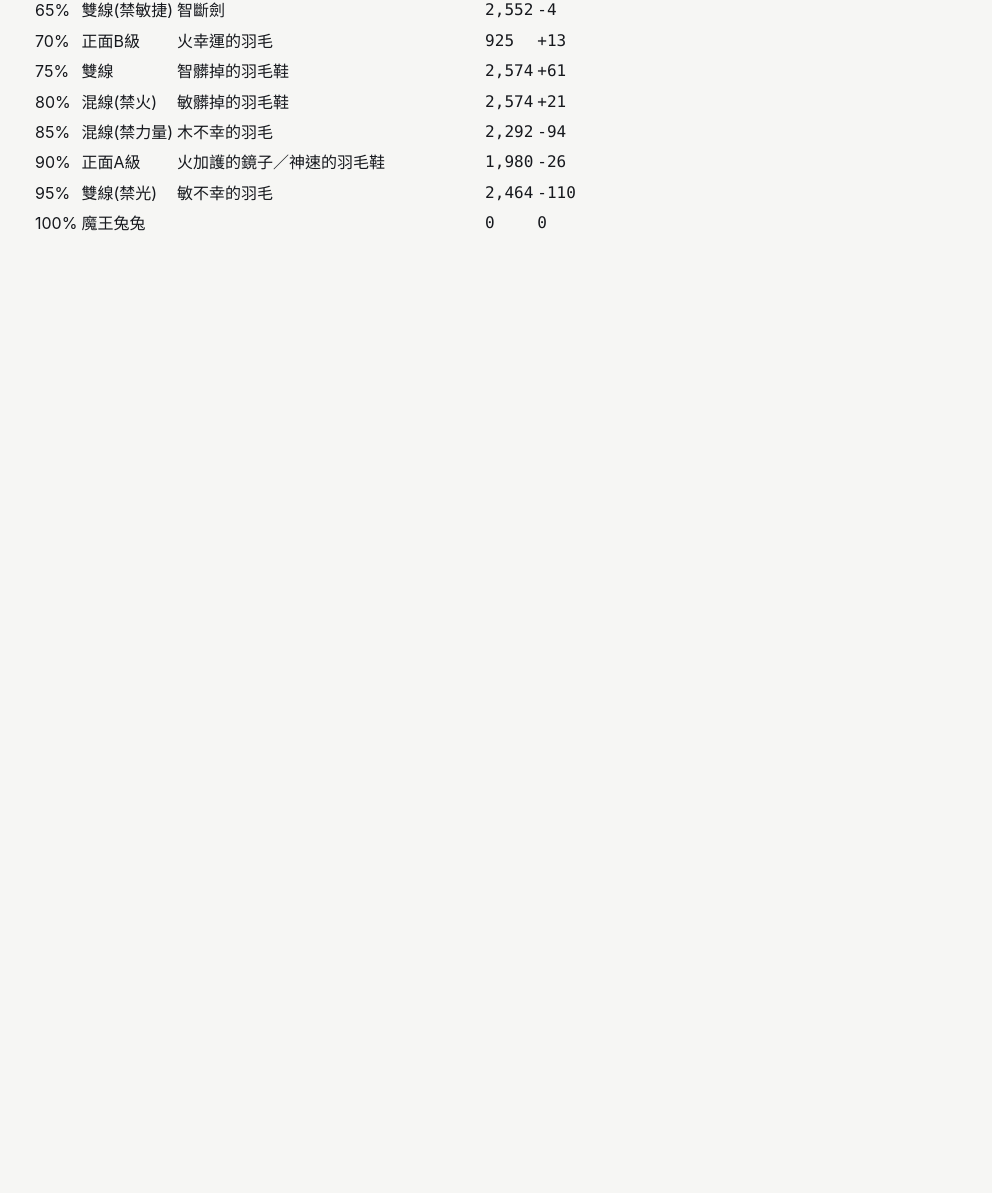
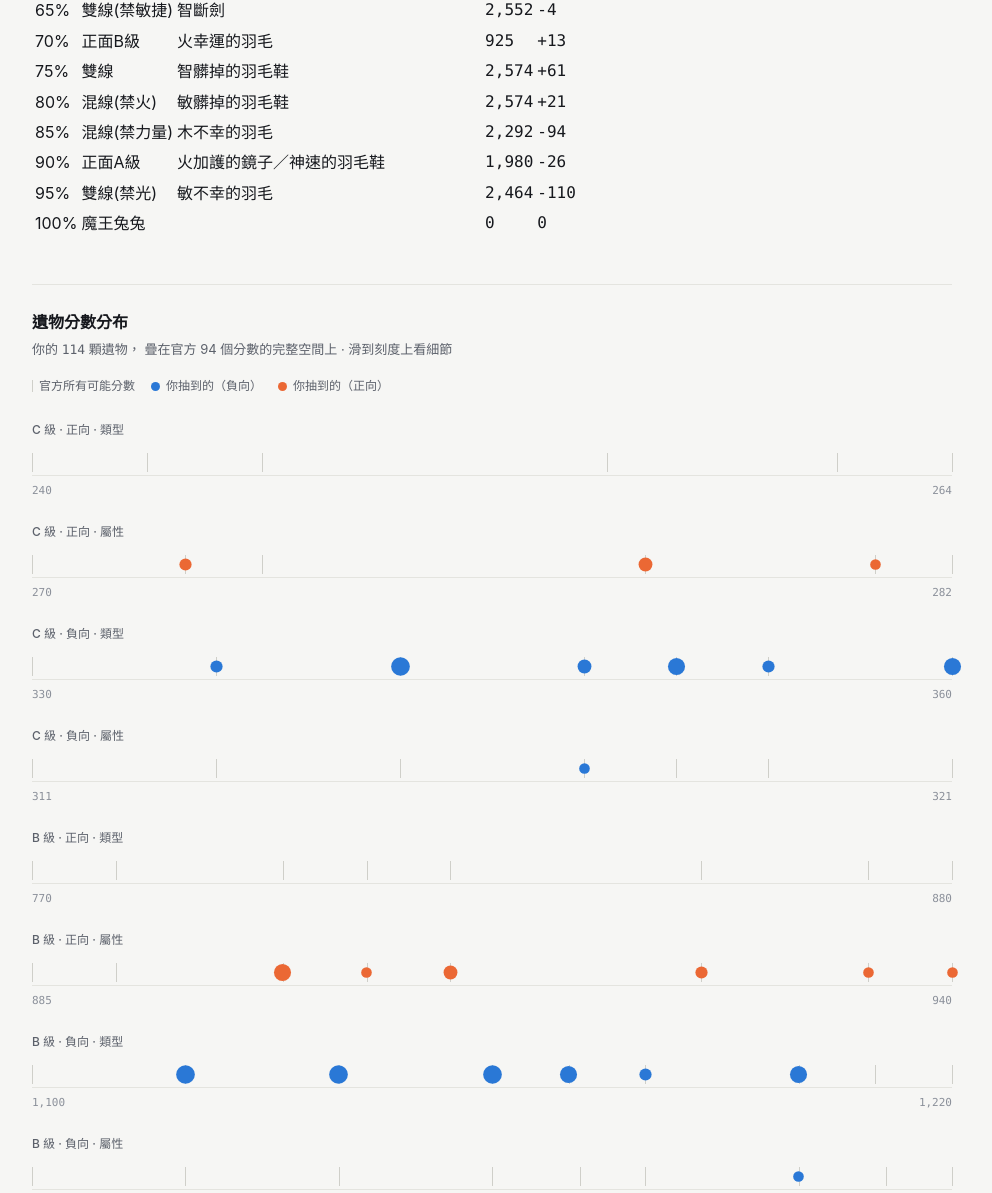
Before and after one commit to YeeDaniel/lr-maze-statistic, a website with bundled scripts: page index.html in a window 1280 px wide. Shown: the part 1219-2412 px from the top of the page, without its empty margins (148-1140 px from the left). Before the commit the page ends 1523 px from the top, so only its background shows below. Built offline with nearby package versions, Linux system fonts and the light colour scheme.

Commit message:
feat: 分數分布移植到 view-dist，補上正向類型三組

```diff
--- a/css/app.css
+++ b/css/app.css
@@ -44,8 +44,8 @@ h1{font-size:21px;font-weight:600;margin:0;letter-spacing:.01em}
 #detail{overflow-x:auto}
 .detail th,.detail td{white-space:nowrap}
 
-.dist{margin:44px 0 0;padding-top:24px;border-top:1px solid var(--line)}
-.dist h2{font-size:16px;font-weight:600;margin:0}
+#dist{margin:44px 0 0;padding-top:24px;border-top:1px solid var(--line)}
+#dist h2{font-size:16px;font-weight:600;margin:0}
 .dlg{display:flex;flex-wrap:wrap;gap:16px;font-size:12px;color:var(--ink2);margin:16px 0 24px}
 .dlg span{display:flex;align-items:center;gap:6px}
 .dlg i{width:9px;height:9px;border-radius:50%;display:block;box-sizing:border-box}
@@ -57,12 +57,22 @@ h1{font-size:21px;font-weight:600;margin:0;letter-spacing:.01em}
 .drow{display:grid;grid-template-columns:126px minmax(0,1fr);align-items:end;gap:14px;margin-bottom:5px}
 .rl{font-size:12px;color:var(--ink2);padding-bottom:3px;line-height:1.4}
 .plot{position:relative;border-bottom:1px solid var(--line)}
-.dot{position:absolute;width:9px;height:9px;border-radius:50%;transform:translateX(-50%);box-sizing:border-box}
 .gd{position:absolute;top:2px;bottom:0;width:1px;background:var(--line2);opacity:.9}
-.axis{position:relative;height:18px;margin-left:140px}
 .tk{position:absolute;top:2px;font-size:11px;color:var(--ink3);transform:translateX(-50%);
     font-family:var(--mono);font-variant-numeric:tabular-nums}
 @media (max-width:620px){
   .drow{grid-template-columns:98px minmax(0,1fr);gap:10px}
-  .axis{margin-left:108px}
 }
+
+/* 分布圖：每個面板一條刻度尺（.axis），刻度（.tick）用 left:% 沿軸定位，
+   有命中的刻度疊上圓點（.dot）；未命中的只留一條細線當官方分數的刻度標記 */
+.panel{margin:0 0 22px}
+.plabel{font-size:12px;color:var(--ink2);margin:0 0 10px;font-weight:500}
+.axis{position:relative;height:26px;border-bottom:1px solid var(--line)}
+.tick{position:absolute;top:0;bottom:0;cursor:default}
+.tick::before{content:'';position:absolute;left:0;top:3px;bottom:3px;width:1px;background:var(--line2)}
+.tick:hover::before{background:var(--ink3)}
+.dot{position:absolute;left:0;top:50%;width:9px;height:9px;margin:-4.5px 0 0 -4.5px;
+     border-radius:50%;box-sizing:border-box;cursor:pointer}
+.prange{display:flex;justify-content:space-between;font-size:11px;color:var(--ink3);
+        font-family:var(--mono);font-variant-numeric:tabular-nums;margin-top:6px}
--- a/js/main.js
+++ b/js/main.js
@@ -3,6 +3,7 @@ import * as store from './store.js';
 import { meanBasis, meanByCheckpoint } from './stats.js';
 import * as viewChart from './view-chart.js';
 import * as viewDetail from './view-detail.js';
+import * as viewDist from './view-dist.js';
 
 /** localStorage 被禁時退回記憶體，功能照常，只是關掉就沒了 */
 function pickStorage() {
@@ -110,6 +111,7 @@ document.getElementById('modes').addEventListener('click', e => {
 
 register(viewChart, document.getElementById('c'));
 register(viewDetail, document.getElementById('detail'));
+register(viewDist, document.getElementById('dist'));
 
 recompute();
 render();
--- /dev/null
+++ b/js/view-dist.js
@@ -0,0 +1,73 @@
+import { RELICS } from './official.js';
+import { PROG } from './config.js';
+import { esc } from './esc.js';
+
+/**
+ * 把官方十二組分數攤成刻度，疊上實測命中次數與出處。
+ */
+export function buildPanels(runs) {
+  const hits = new Map();   // score -> string[]（出處）
+  for (const run of runs) {
+    run.cells.forEach((cell, i) => {
+      if (!cell.score) return;
+      if (!hits.has(cell.score)) hits.set(cell.score, []);
+      hits.get(cell.score).push(`${run.name} ${PROG[i]}`);
+    });
+  }
+
+  return Object.entries(RELICS).map(([key, rows]) => ({
+    key,
+    ticks: rows.map(([score, name]) => {
+      const from = hits.get(score) || [];
+      return { score, name, hits: from.length, from };
+    })
+  }));
+}
+
+let root = null;
+
+export function mount(el, _actions) { root = el; }   // 分布圖不需要 actions，簽章統一
+
+export function update(state) {
+  const panels = buildPanels(state.runs.filter(r => state.visible.has(r.id)));
+  const observed = panels.reduce((a, p) =>
+    a + p.ticks.reduce((b, t) => b + t.hits, 0), 0);
+
+  root.innerHTML = `
+    <h2>遺物分數分布</h2>
+    <p class="sub">你的 <span class="num">${observed}</span> 顆遺物，
+      疊在官方 94 個分數的完整空間上 · 滑到刻度上看細節</p>
+    <div class="dlg">
+      <span><i style="width:1px;height:12px;border-radius:0;background:var(--line2)"></i>官方所有可能分數</span>
+      <span><i style="background:#2a78d6"></i>你抽到的（負向）</span>
+      <span><i style="background:#eb6834"></i>你抽到的（正向）</span>
+    </div>
+    ${panels.map(p => renderPanel(p)).join('')}`;
+}
+
+function renderPanel(panel) {
+  const [grade, sign, kind] = panel.key.split('|');
+  const scores = panel.ticks.map(t => t.score);
+  const lo = Math.min(...scores), hi = Math.max(...scores);
+  const span = hi - lo || 1;
+  const colour = sign === '負' ? '#2a78d6' : '#eb6834';
+
+  const marks = panel.ticks.map(t => {
+    const pct = ((t.score - lo) / span) * 100;
+    const title = t.hits
+      ? `${t.score}　${t.name}　抽中 ${t.hits} 次\n${t.from.join('\n')}`
+      : `${t.score}　${t.name}　未抽中`;
+    const dot = t.hits
+      ? `<i class="dot" style="background:${colour};transform:scale(${1 + Math.min(t.hits, 6) * 0.18})"></i>`
+      : '';
+    // title 含趟次名稱，是使用者可控文字（可能來自匯入的 JSON），必須跳脫
+    return `<span class="tick" style="left:${pct}%" title="${esc(title)}">${dot}</span>`;
+  }).join('');
+
+  return `
+    <div class="panel">
+      <div class="plabel">${grade} 級 · ${sign}向 · ${kind}</div>
+      <div class="axis">${marks}</div>
+      <div class="prange"><span>${lo.toLocaleString('en-US')}</span><span>${hi.toLocaleString('en-US')}</span></div>
+    </div>`;
+}
```
Also changed, not shown: tests/run.mjs (+1 -0 lines), tests/view-dist.test.mjs (added, +32 -0 lines).
